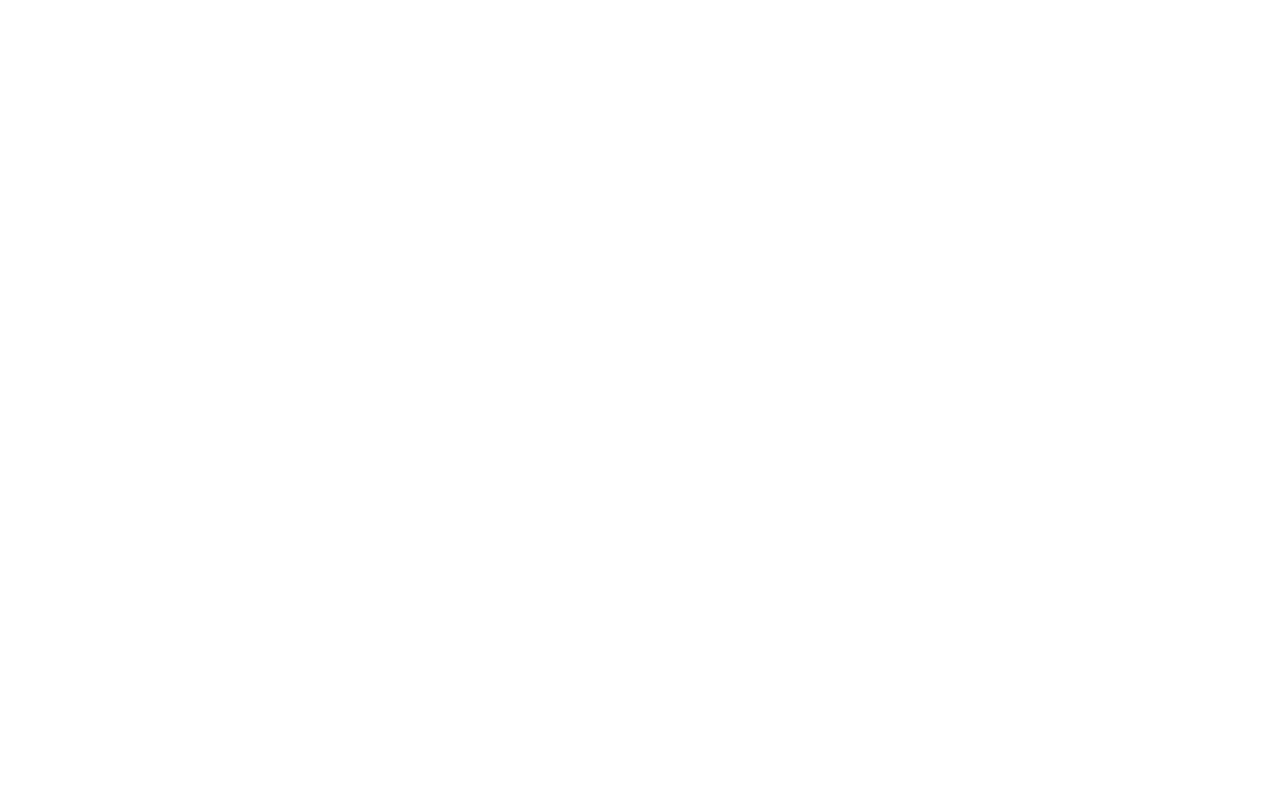
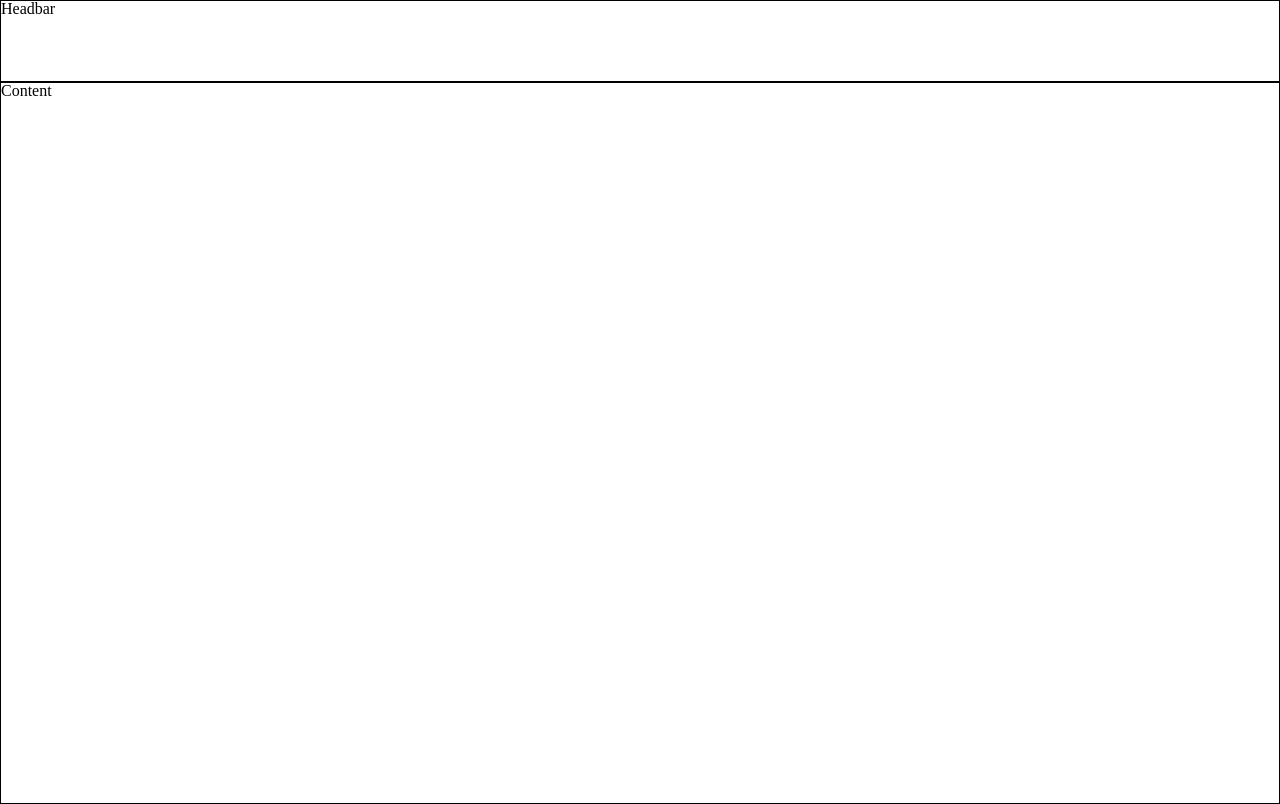
Before and after one commit to mio2smug/todo, a website: page dist/index.html in a window 1280 px wide. Drawn offline with Linux system fonts and the light colour scheme.

Commit message:
working model

```diff
--- a/dist/index.html
+++ b/dist/index.html
@@ -9,6 +9,13 @@
     <link rel="stylesheet" href="style.css">
 </head>
 <body>
+    <div id = "headbar">
+        <h1>Headbar</h1>
+    </div>
+
+    <div id = "content--wrapper">
+        <h2>Content</h2>
+    </div>
 
     <script src="main.js"></script>
 </body>
--- a/dist/main.js
+++ b/dist/main.js
@@ -1 +1 @@
-alert("Death grips was online");
+// alert("Death grips was online");
--- a/dist/style.css
+++ b/dist/style.css
@@ -1,3 +1,20 @@
 html, body{
     height: 100vh;
 }
+
+:root{
+    --headbar-height : 10%;
+}
+
+body > div {
+    border: 1px solid black;
+    /* height: 10%; */
+}
+
+#headbar{
+    height: var(--headbar-height);
+}
+
+#content--wrapper{
+    height: calc( 100% - var(--headbar-height))
+}
```
